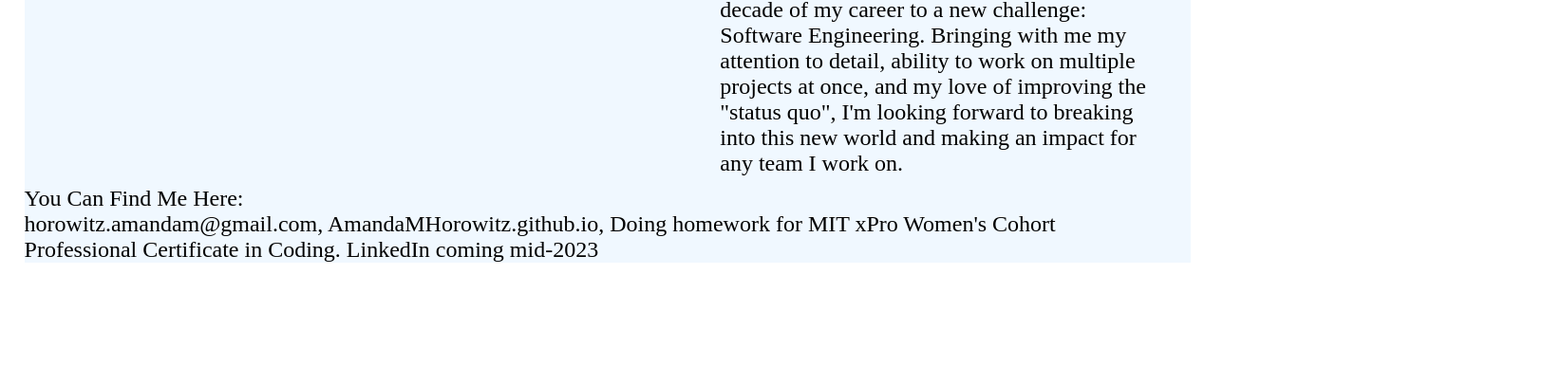
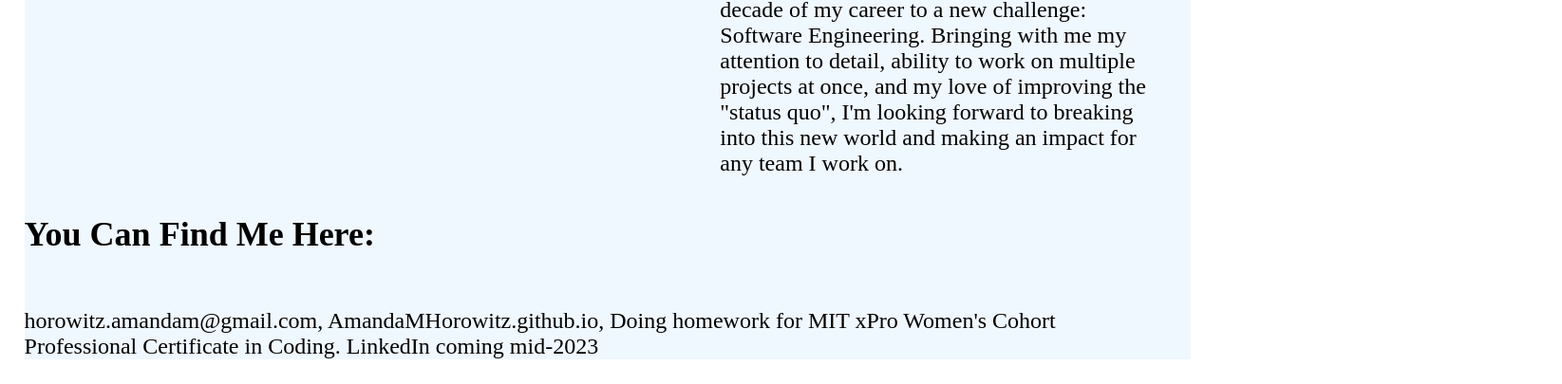
Before and after one commit to AmandaMHorowitz/AmandaMHorowitz.github.io, a plain HTML site: page index.html in a window 1280 px wide. Shown: the part 916-1321 px from the top of the page at 95% size, 1645 px wide, since content can reach past the window. Before the commit the page ends 1219 px from the top, so only its background shows below. Drawn offline with Linux system fonts and the light colour scheme.

Commit message:
Update index.html

```diff
--- a/index.html
+++ b/index.html
@@ -15,14 +15,15 @@
 			<div> <a href="https://amandamhorowitz.github.io/Eye-Exercise/">Eye Exercise</a></div>
 		</div>
 		<div class="box video">
-			<video src="XYZ" />
+			<video src="<iframe width="383" height="682" src="https://www.youtube.com/embed/MhpzrnicYBI" title="PXL 20230322 123732257 TS 1" frameborder="0" allow="accelerometer; autoplay; clipboard-write; encrypted-media; gyroscope; picture-in-picture; web-share" allowfullscreen></iframe>" />
 		</div>
 		<div class="box content">
 			<h2>My Bio</h2>
 			<br /> After studying Biochemistry at the University of Massachusetts Amherst, I began working in Biologics research for the biopharma company AbbVie. Beginning my
 					career in assay development meant spending my time solving puzzles. How many parameters could be tested in a single experiment? Could you design your assay just right to tell you whether or not your antibodies were binding only the target receptor? My next jobs, in vivo discovery and in vitro production, honed my skills of organization, project management, multitasking, and the often overlooked skill of working your way through the inevitable mountains of work. I made the jump from AbbVie to Bristol Myers Squibb, hired on as a specialist in automation for their high-throughput biologics generation team. My expertise positions me to enable upgrades to their current automation platforms and pipeline processes. Now I'm looking to transition all of the skills accumulated over the decade of my career to a new challenge: Software Engineering. Bringing with me my attention to detail, ability to work on multiple projects at once, and my love of improving the "status quo", I'm looking forward to breaking into this new world and making an impact for any team I work on.
 		</div>
-		<div class="box footer">You Can Find Me Here:
+		<div class="box footer">
+		<h2>You Can Find Me Here:</h2>
 			<br /> horowitz.amandam@gmail.com, AmandaMHorowitz.github.io, Doing homework for MIT xPro Women's Cohort Professional Certificate in Coding. LinkedIn coming mid-2023
 		</div>
 
```
